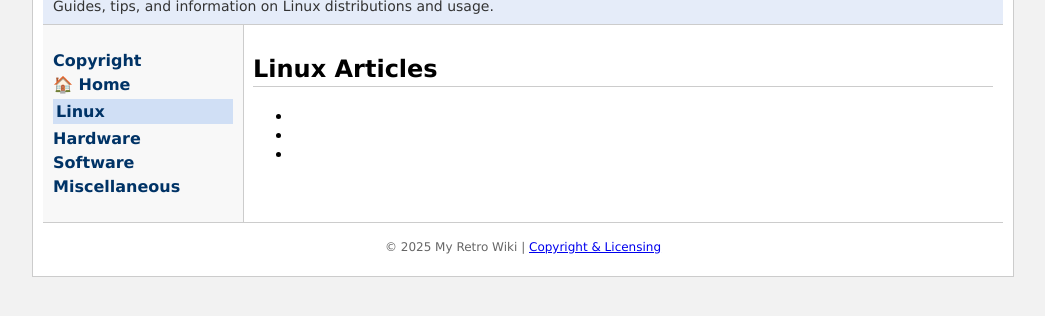
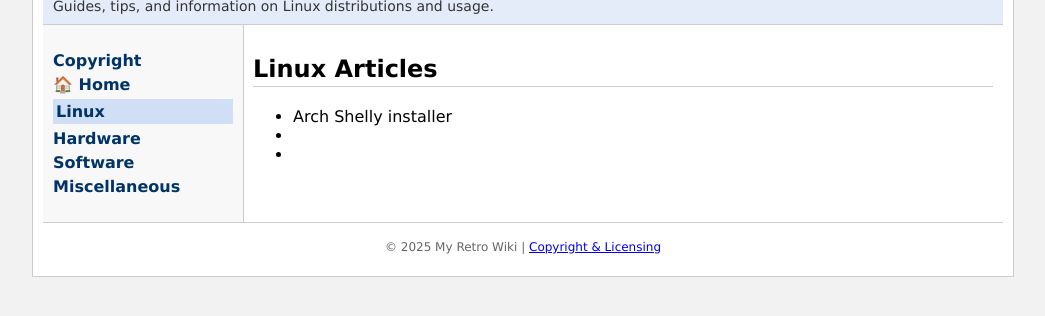
Before and after one commit to n0b0dy-arch-btw/wiki.world-compute.com, a plain HTML site: page linux.html in a window 1280 px wide. Shown: the part 56-372 px from the top of the page, without its empty margins (117-1162 px from the left). Drawn offline with Linux system fonts and the light colour scheme.

Commit message:
Update linux.html

```diff
--- a/linux.html
+++ b/linux.html
@@ -26,7 +26,7 @@
     <main>
         <h2>Linux Articles</h2>
         <ul class="article-list">
-            <li><a href=""></a></li>
+            <li><a href="linux/Arch-Shelly-installer.html"></a>Arch Shelly installer</li>
             <li><a href=""></a></li>
             <li><a href=""></a></li>
         </ul>
```
